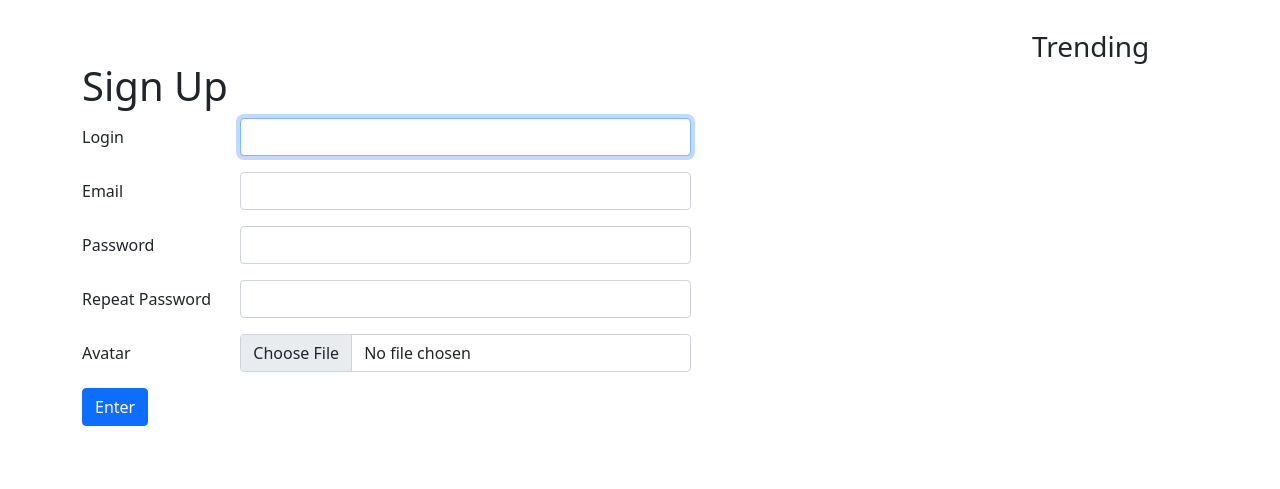
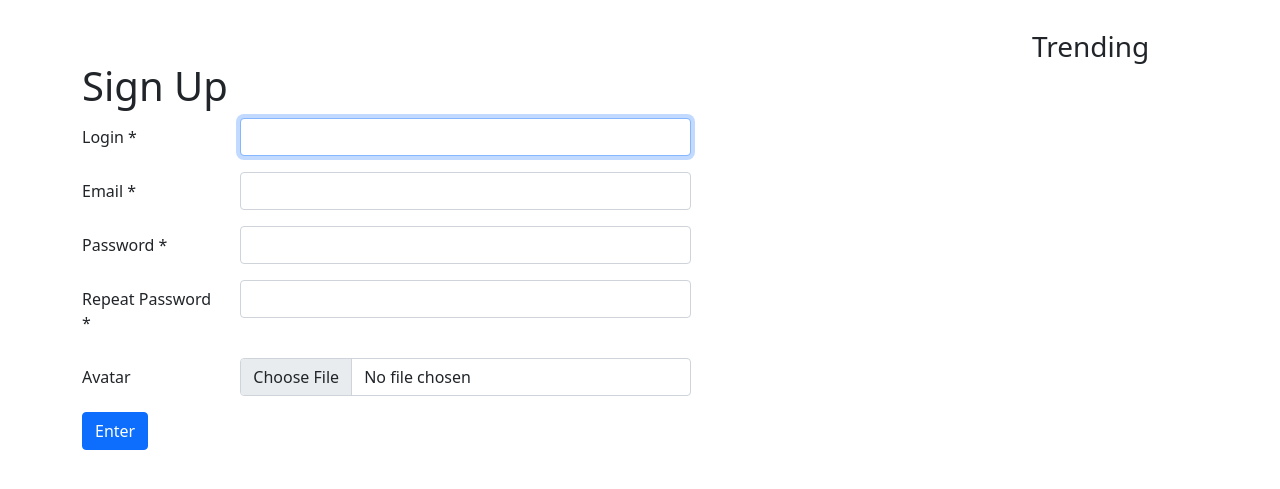
Before and after one commit to balabanas/hasker, a Django app: page /sign-up in a window 1280 px wide. Shown: the part 56-545 px from the top of the page. Run offline with Django 4.2, Linux system fonts and the light colour scheme; data that the repository does not hold is empty; parts of the project's set-up code (start-up, migrations or seed data) failed here and were passed over.

Commit message:
make email field in signup required

```diff
--- a/basesite/forms.py
+++ b/basesite/forms.py
@@ -97,6 +97,10 @@ class UserProfileForm(UserCreationForm):
         # model = UserProfile
         fields = UserCreationForm.Meta.fields + ('email', 'avatar')
 
+    def __init__(self, *args, **kwargs):
+        super().__init__(*args, **kwargs)
+        self.fields['email'].required = True
+
     def save(self, commit=True):
         user = super().save()
         print('avatar', self.fields['avatar'])
--- a/basesite/models.py
+++ b/basesite/models.py
@@ -13,6 +13,10 @@ from django.utils import timezone
 from django.utils.text import slugify
 
 User._meta.get_field('email')._unique = True
+# User._meta.get_field('email')._blank = False
+# User._meta.get_field('email')._null = False
+# class User(AbstractUser):
+#     email = models.EmailField(blank=False, unique=True)
 
 
 class UserProfile(models.Model):
--- a/basesite/templates/auth/user_form.html
+++ b/basesite/templates/auth/user_form.html
@@ -1,6 +1,4 @@
 {% extends 'basesite/base.html' %}
-
-
 {% block body %}
     <main class="flex-shrink-0">
         <div class="container">
@@ -8,11 +6,9 @@
                 <div class="col-lg-10">
                     <h1 class="mt-5">Sign Up</h1>
                     <form method="post" enctype="multipart/form-data">
-
                         {% csrf_token %}
-
                         <div class="row mb-3">
-                            <label for="id_username" class="col-sm-2 col-form-label">Login</label>
+                            <label for="id_username" class="col-sm-2 col-form-label">Login *</label>
                             <div class="col-sm-6">
                                 <input type="text" class="form-control" name="username"
                                        maxlength="150"
@@ -22,7 +18,7 @@
                         </div>
 
                         <div class="row mb-3">
-                            <label for="id_email" class="col-sm-2 col-form-label">Email</label>
+                            <label for="id_email" class="col-sm-2 col-form-label">Email *</label>
                             <div class="col-sm-6">
                                 <input type="email" class="form-control" name="email"
                                        maxlength="254" id="id_email">
@@ -30,17 +26,19 @@
                         </div>
 
                         <div class="row mb-3">
-                            <label for="id_password1" class="col-sm-2 col-form-label">Password</label>
+                            <label for="id_password1" class="col-sm-2 col-form-label">Password *</label>
                             <div class="col-sm-6">
-                                <input type="password" class="form-control" name="password1" autocomplete="new-password" required=""
+                                <input type="password" class="form-control" name="password1" autocomplete="new-password"
+                                       required=""
                                        id="id_password1">
                             </div>
                         </div>
 
                         <div class="row mb-3">
-                            <label for="id_password2" class="col-sm-2 col-form-label">Repeat Password</label>
+                            <label for="id_password2" class="col-sm-2 col-form-label">Repeat Password *</label>
                             <div class="col-sm-6">
-                                <input type="password" class="form-control" name="password2" autocomplete="new-password" required=""
+                                <input type="password" class="form-control" name="password2" autocomplete="new-password"
+                                       required=""
                                        id="id_password2">
                             </div>
                         </div>
--- a/basesite/views.py
+++ b/basesite/views.py
@@ -196,16 +196,17 @@ class HaskerLoginView(LoginView):
 
 class SignUpView(CreateView):
     model = User
-    # model = UserProfile
-    # form_class = UserCreationForm
     form_class = UserProfileForm
-    # fields = ['avatar']
     success_url = reverse_lazy('list')
 
     def get_context_data(self, **kwargs):
         context = super().get_context_data(**kwargs)
         context['trending_object_list'] = Question.trending.all()
         return context
+
+    def form_invalid(self, form):
+        print('invalid: ', form.errors)
+        return super(SignUpView, self).form_invalid(form)
 
     # def form_valid(self, form):
     #     obj = form.save(commit=False)
```
